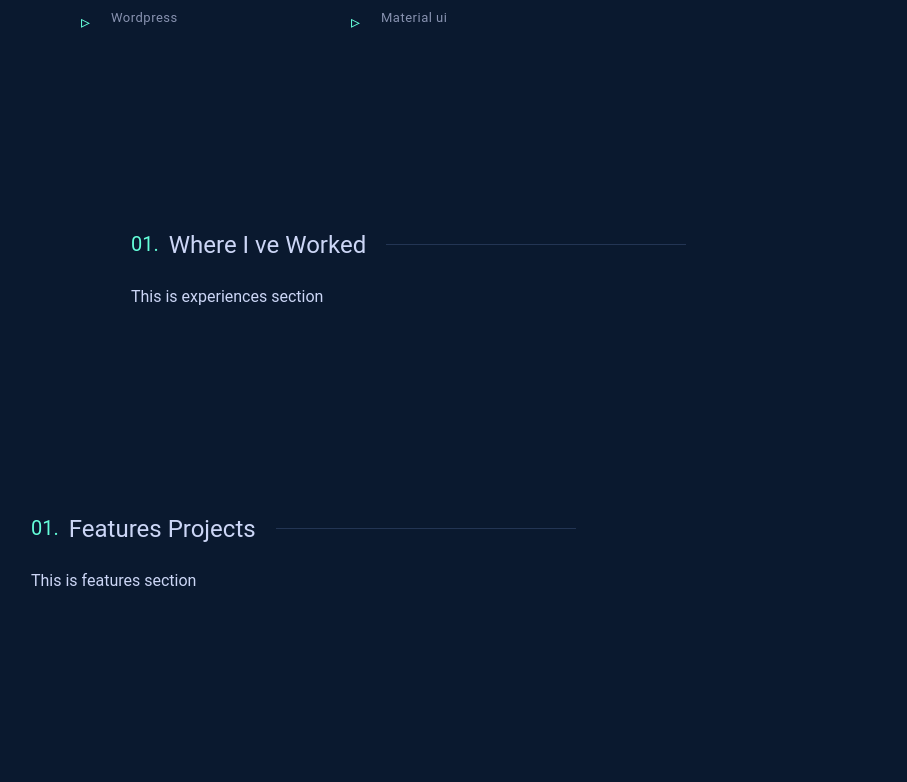
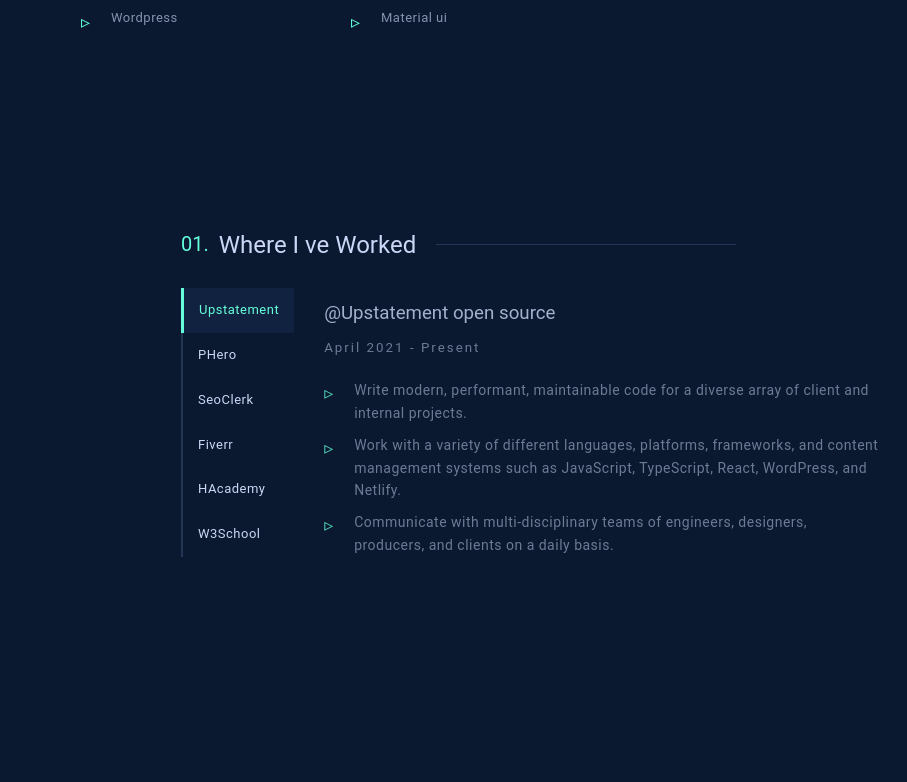
Before and after one commit to simons-devtools/simonhemrom, a Next.js app: page / in a window 1280 px wide. Shown: the part 1183-1965 px from the top of the page, without its empty margins (117-1024 px from the left). Built offline with nearby package versions, Linux system fonts and the light colour scheme.

Commit message:
updated the experiences compon styles

```diff
--- a/compons/experiences.js
+++ b/compons/experiences.js
@@ -1,17 +1,98 @@
+import React from "react";
 import styled from "styled-components";
+import { experiences } from "../configs";
 
 const StyledExperiences = styled.section`
   width: 1000px;
   margin: 0px auto;
-  padding: 100px 100px;
+  padding: 100px 150px;
+  .experiences-content {
+    display: flex;
+    .tab-panel-items {
+      height: 100%;
+      border-left: 2px solid var(--lightest-navy);
+      li {
+        padding: 12px 15px;
+        &.active {
+          margin-left: -2px;
+          color: var(--green);
+          background: var(--light-navy);
+          border-left: 3px solid var(--green);
+        }
+        &:hover {
+          color: var(--green);
+          background: var(--light-navy);
+          cursor: pointer;
+        }
+      }
+    }
+
+    .tab-panel-content {
+      ${({ theme }) => theme.mixins.fadeIn}
+      .panel-detail {
+        padding: 15px 0px 15px 30px;
+        .panel-description > p {
+          letter-spacing: 2px;
+          padding-bottom: 20px;
+        }
+        .panel-items {
+          ${({ theme }) => theme.mixins.fancyList}
+          .item {
+            font-size: var(--fz-sm);
+            color: inherit !important;
+          }
+        }
+      }
+    }
+  }
 `;
 
 export default function Experiences() {
+  const { tabPanels, tabPanelList } = experiences;
+  const [isActive, setIsActive] = React.useState(1);
+
   return (
     <StyledExperiences id="experiences-section">
       <h2 className="numbered-heading">Where I ve Worked</h2>
-      <div className="">
-        <h4>This is experiences section</h4>
+      <div className="experiences-content">
+        <ul className="tab-panel-items">
+          {tabPanels &&
+            tabPanels.map(({ id, name }, index) => (
+              <li
+                key={index}
+                className={`${id === isActive ? "active" : ""}`}
+                onClick={() => setIsActive(id)}
+              >
+                {name}
+              </li>
+            ))}
+        </ul>
+
+        <div className="tab-panel-content">
+          {tabPanelList &&
+            tabPanelList.map(({ id, name, start, end, works }, index) =>
+              isActive === id ? (
+                <div className="panel-detail" key={index}>
+                  <div className="panel-description">
+                    <h3>{name}</h3>
+                    <p>
+                      <small>
+                        {start} - {end}
+                      </small>
+                    </p>
+                  </div>
+                  <ul className="panel-items">
+                    {works &&
+                      works.map(({ list }, index) => (
+                        <li key={index} className="item">
+                          {list}
+                        </li>
+                      ))}
+                  </ul>
+                </div>
+              ) : null
+            )}
+        </div>
       </div>
     </StyledExperiences>
   );
--- a/compons/features.js
+++ b/compons/features.js
@@ -8,8 +8,8 @@
 
 export default function Features() {
   return (
-    <StyledFeatures id="features-section">
-      <h2 className="numbered-heading">Features Projects</h2>
+    <StyledFeatures id="projects-section">
+      <h2 className="numbered-heading">Featured Projects</h2>
       <div className="">
         <h4>This is features section</h4>
       </div>
--- a/compons/projects.js
+++ b/compons/projects.js
@@ -8,7 +8,7 @@
 
 export default function Projects() {
   return (
-    <StyledProjects id="projects-section">
+    <StyledProjects>
       <h2 className="small-heading">Other Noteworthy Projects</h2>
       <div className="">
         <h4>This is projects section</h4>
--- a/configs/experiences.js
+++ b/configs/experiences.js
@@ -1,6 +1,130 @@
 const experiences = {
-  type: "experiences-data",
-  name: "experiences.json file",
+  tabPanels: [
+    { id: 1, name: "Upstatement" },
+    { id: 2, name: "PHero" },
+    { id: 3, name: "SeoClerk" },
+    { id: 4, name: "Fiverr" },
+    { id: 5, name: "HAcademy" },
+    { id: 6, name: "W3School" },
+  ],
+  tabPanelList: [
+    {
+      id: 1,
+      name: "@Upstatement open source",
+      start: "April 2021",
+      end: "Present",
+      works: [
+        {
+          id: 1,
+          list: "Write modern, performant, maintainable code for a diverse array of client and internal projects.",
+        },
+        {
+          id: 2,
+          list: "Work with a variety of different languages, platforms, frameworks, and content management systems such as JavaScript, TypeScript, React, WordPress, and Netlify.",
+        },
+        {
+          id: 3,
+          list: "Communicate with multi-disciplinary teams of engineers, designers, producers, and clients on a daily basis.",
+        },
+      ],
+    },
+    {
+      id: 2,
+      name: "@Programming hero teams",
+      start: "January",
+      end: "March 2021",
+      works: [
+        {
+          id: 1,
+          list: "Here I have got complete idea about html, css and javascript. I also have a lot of design layouts like portfolio, blogs and e-commerce.",
+        },
+        {
+          id: 2,
+          list: "For front-end design, I have a good idea about React, Material Wee and Bootstrap.",
+        },
+        {
+          id: 3,
+          list: "For back-end I know Node.js, Express and Cloud Database MongoDB.",
+        },
+      ],
+    },
+    {
+      id: 3,
+      name: "@Search engine optimaization",
+      start: "October",
+      end: "Desember 2020",
+      works: [
+        {
+          id: 1,
+          list: "I got an idea about digital marketing, I got an idea about search engine optimization and I worked at seoclerk .com for three months.",
+        },
+        {
+          id: 2,
+          list: "Here are some limitations such as Google Chrome, Microsoft Edge, Mozilla Firefox etc to work on the first page of the search page in different ways.",
+        },
+        {
+          id: 3,
+          list: "To seo the website, different parts of the work are done, profile-backlinks, pdf-submission, guest-post, google-map-citation, web-2.0-backlink, mixed-backlink, and infographic-submission, etc.",
+        },
+      ],
+    },
+    {
+      id: 4,
+      name: "@Fiverr (business website)",
+      start: "July",
+      end: "September 2020",
+      works: [
+        {
+          id: 1,
+          list: "It served as the first online source of income in my life when I got a general idea about php web developers from Hello Academy and also worked as a freelancer.",
+        },
+        {
+          id: 2,
+          list: "I also got a good idea about WordPress theme customization and built and customized several portfolio and blog sites.",
+        },
+      ],
+    },
+    {
+      id: 5,
+      name: "@Hello academy teams",
+      start: "January",
+      end: "June 2020",
+      works: [
+        {
+          id: 1,
+          list: "Hello Academy taught me the web development part for the second time. Like html, css and javascript and with that I did basic web design already.",
+        },
+        {
+          id: 2,
+          list: "Proposed and implemented scalable solutions to issues identified with cloud services and applications responsible for communicating with helloo academy.",
+        },
+        {
+          id: 3,
+          list: "Interfaced with user experience designers and other developers to ensure thoughtful and coherent user experiences web apps.",
+        },
+      ],
+    },
+    {
+      id: 6,
+      name: "@W3 school learning platform",
+      start: "October",
+      end: "Desember 2019",
+      works: [
+        {
+          id: 1,
+          list: "It was on the W3 School official web page that I first came across the idea of this web development. From then on my web development journey started",
+        },
+        {
+          id: 2,
+          list: "I did some manual testing on different browsers and mobile devices to ensure cross-browser compatibility and responsiveness here.",
+        },
+        {
+          id: 3,
+          list: "Initially I wanted to create and maintain code for in-house and client websites using HTML, CSS, SaaS, JavaScript, and jQuery.",
+        },
+      ],
+    },
+  ],
 };
 
 export default experiences;
--- a/layout/navbar.js
+++ b/layout/navbar.js
@@ -7,7 +7,7 @@
   position: fixed;
   top: 0px;
   left: 0px;
-  z-index: 10;
+  z-index: 1000;
   width: 100%;
   height: 100px;
   padding: 0px 50px;
```
